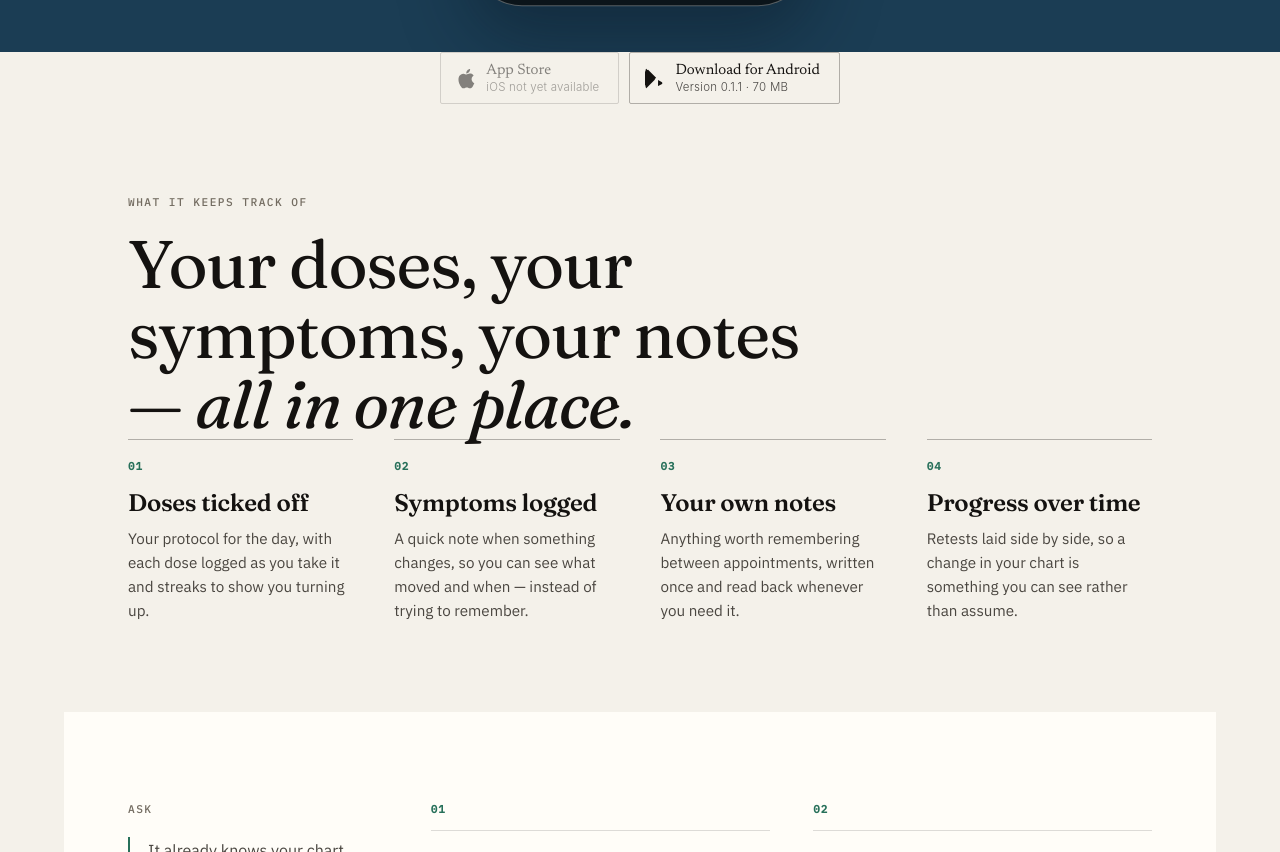
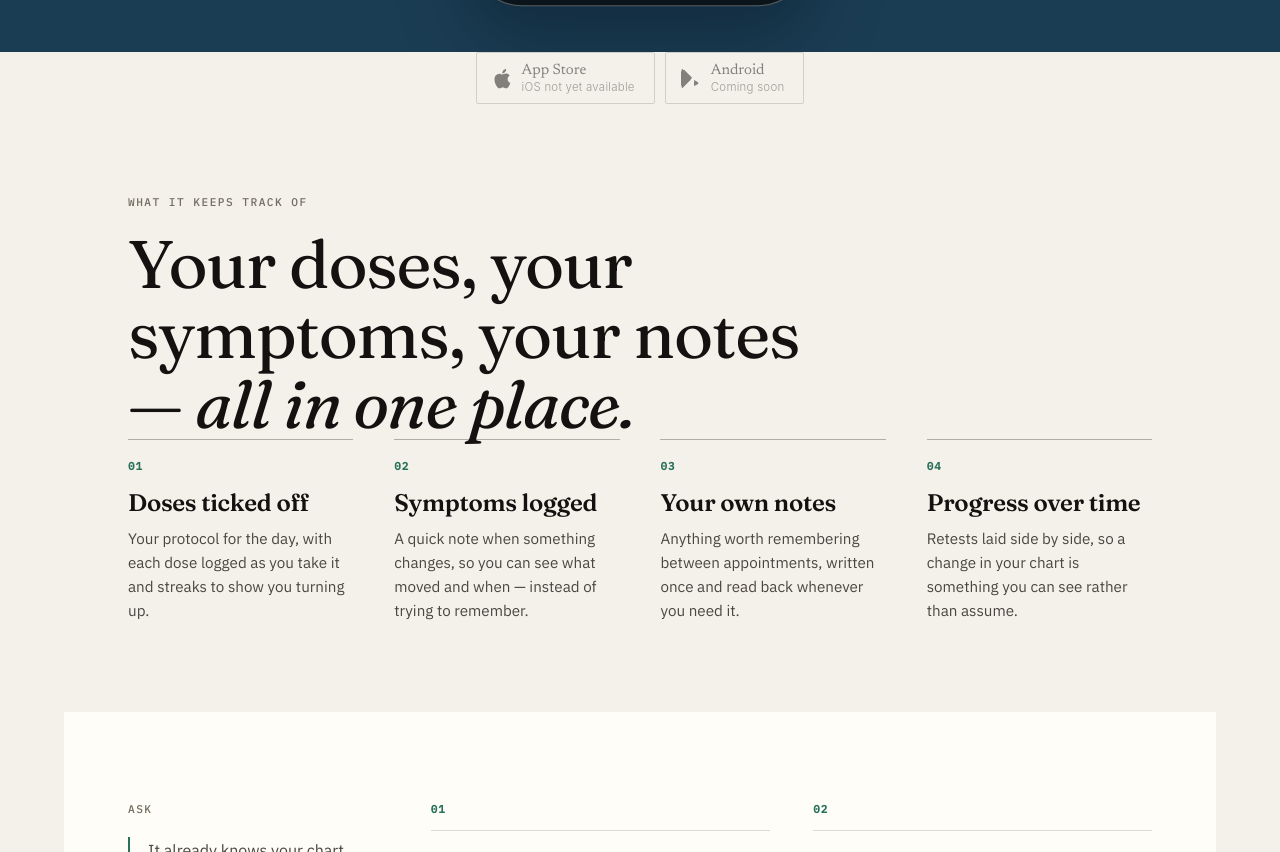
Before and after one commit to lucasmcducas/htma_mobile_site, a plain HTML site: page index.html in a window 1280 px wide. Shown: the part 1236-2088 px from the top of the page. Drawn offline with Linux system fonts and the light colour scheme.

Commit message:
Disable the public Android download button
Removes the only public route to the signed APK while Play registration is
in flight. The release asset is untouched and the build is not withdrawn —
the button simply no longer offers itself to strangers.

  <a class="store" download=... href=...releases/download/v0.1.1/...>
    -> <a class="store" aria-disabled="true" href="#">
         Android | Coming soon

Uses the disabled pattern the iOS button already used, so both store
buttons now behave identically: opacity .5, not-allowed cursor, and the
existing click handler calls preventDefault() on aria-disabled. Verified
in a browser — zero occurrences of the release URL remain in the served
DOM, so the asset is not reachable by copy-pasting the link either.

Comment records how to restore it.

```diff
--- a/index.html
+++ b/index.html
@@ -921,14 +921,20 @@ h2{font-size:clamp(1.75rem,3.3vw,3rem);margin:14px 0 0}
       </svg>
       <span class="store__txt"><b>App Store</b><i>iOS not yet available</i></span>
           </a>
-          <a class="store" download="htma-mobile-0.1.1.apk"
-             href="https://github.com/lucasmcducas/htma_mobile_site/releases/download/v0.1.1/htma-mobile-0.1.1.apk"
+          <!-- Android: temporarily hidden from public download (2026-10-14).
+             The signed v0.1.1 build is still published and the GitHub release
+             asset is untouched — only this link is inert, so the APK is no
+             longer offered to strangers while we finish Play registration.
+             Restore by dropping aria-disabled, restoring href/download, and
+             putting the caption back. See
+             memory-htma-mobile/workflows/htma-mobile-site-deploy.md -->
+          <a class="store" aria-disabled="true" href="#"
              data-store="android"
-             aria-label="Download the HTMA Mobile Android app, version 0.1.1">
+             aria-label="Android download coming soon">
             <svg class="store__glyph" width="19" height="21" viewBox="0 0 19 21" fill="currentColor" aria-hidden="true">
                         <path d="M1.2.8C.8 1.2.5 1.9.5 2.7v15.6c0 .8.3 1.5.7 1.9l.1.1 8.7-8.7v-.2L1.3.7l-.1.1zM13.1 12.1l3.5 2c1 .6 1 1.5 0 2.1l-3.5 1.8h-.1zM3.1 17.8l8-8-8-8-3.4 2c-.9.5-1.4 1.4-1.4 2.5v9c0 1.1.5 2 1.4 2.5l3.4-2z"/>
                       </svg>
-            <span class="store__txt"><b>Download for Android</b><i>Version 0.1.1 &middot; 70 MB</i></span>
+            <span class="store__txt"><b>Android</b><i>Coming soon</i></span>
           </a>
   </div>
 </div>
```
